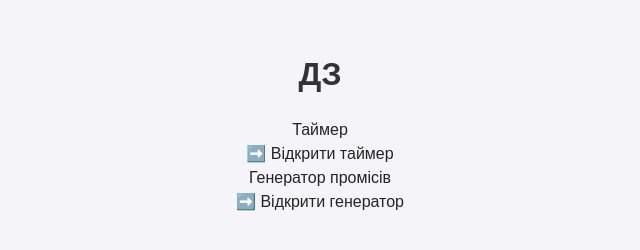
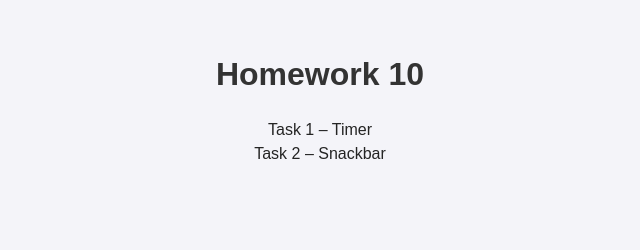
Before and after one commit to Den0203/goit-js-hw-10, a plain HTML site: page index.html in a window 1280 px wide. Shown: the top 250 px of the page, without its empty margins (370-1010 px from the left). Drawn offline with nearby package versions, Linux system fonts and the light colour scheme.

Commit message:
Deploying to gh-pages from @ Den0203/goit-js-hw-10@420cc105430a79f9c3fa8f22c41532f8bf303190 🚀

```diff
--- a/index.html
+++ b/index.html
@@ -16,10 +16,13 @@
     <link rel="stylesheet" crossorigin href="/goit-js-hw-10/assets/styles-DW7JSnHt.css">
   </head>
   <body>
-    <h1>ДЗ</h1>
-    <p>Таймер</p>
-    <a href="1-timer.html">➡️ Відкрити таймер</a>
-    <p>Генератор промісів</p>
-    <a href="2-snackbar.html">➡️ Відкрити генератор</a>
+    <h1>Homework 10</h1>
+
+    <nav>
+      <ul>
+        <li><a href="./1-timer.html">Task 1 – Timer</a></li>
+        <li><a href="./2-snackbar.html">Task 2 – Snackbar</a></li>
+      </ul>
+    </nav>
   </body>
 </html>
```
